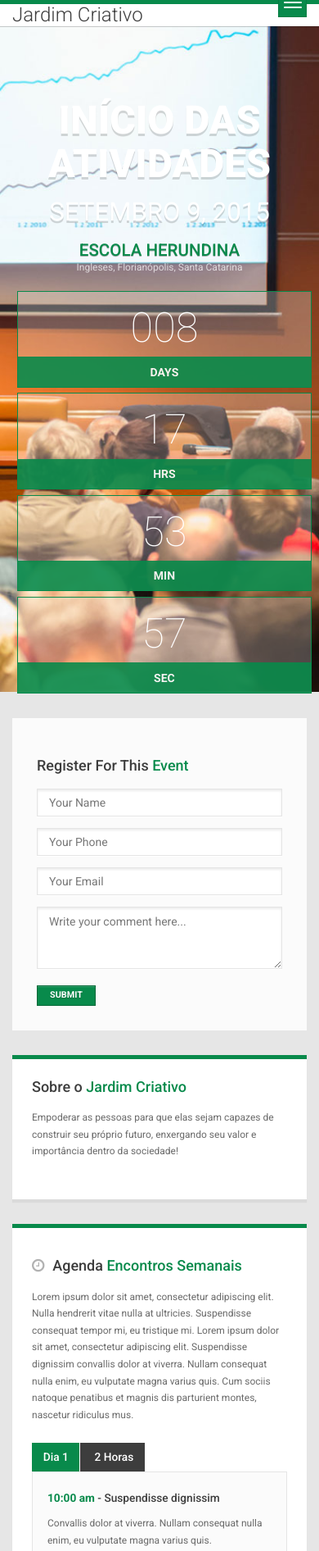
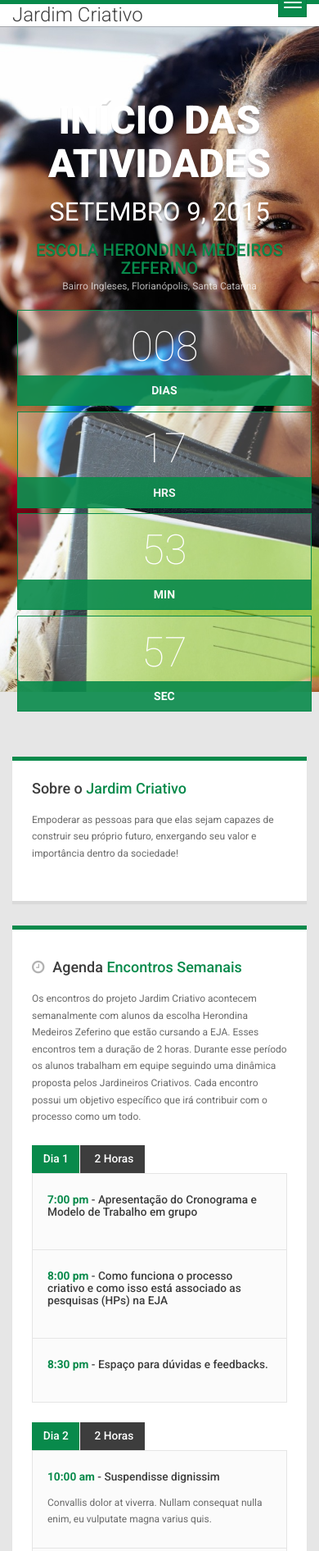
Before and after one commit to danieloliveira079/jardim-criativo, a plain HTML site: page index.html in a window 390 px wide. Shown: the top 1892 px of the page at 82% size. Drawn offline with Linux system fonts and the light colour scheme; some packages are replaced by stand-ins of ours.

Commit message:
Alterando conteúdo

```diff
--- a/index.html
+++ b/index.html
@@ -3,7 +3,7 @@
 <head>
 <meta charset="utf-8">
 <meta http-equiv="X-UA-Compatible" content="IE=Edge,chrome=1">
-<title>:: OnEvent - Special Event Landing Page Template ::</title>
+<title>Jardim Criativo</title>
 <meta name="description" content="Projeto Jardim Criativo">
 <meta name="author" content="daniel.oliveira">
 
@@ -62,8 +62,8 @@
                 <li><a href="index.html#schedule" title="Schedule">Agenda</a></li>
                 <li><a href="index.html#speakers" title="Speakers">Voluntários</a></li>
                 <li><a href="index.html#partners" title="Partners">Parceiros</a></li>
-                <li><a href="index.html#faq" title="FAQ">FAQ</a></li>
-                <li><a href="index.html#pricing" title="Pricing">Pricing</a></li>
+                <li><a href="index.html#faq" title="FAQ">Perguntas Frequentes</a></li>
+              <!--  <li><a href="index.html#help" title="Help">Quero ajudar</a></li> -->
                 <li><a href="index.html#venue" title="Venue">Onde</a></li>
                 <li><a href="index.html#footer" title="Subscribe to Our Newsletter">Notícias</a></li>
               </ul>
@@ -88,31 +88,11 @@
           		<div class="text-center">
                     <div class="venue">
                     	<h1>Início das Atividades<br><small>Setembro 9, 2015</small></h1>
-                      	<h2>Escola Herundina</h2>
-                      	<p class="text-muted">Ingleses, Florianópolis, Santa Catarina</p>
+                      	<h2>Escola Herondina Medeiros Zeferino</h2>
+                      	<p class="text-muted">Bairro Ingleses, Florianópolis, Santa Catarina</p>
                     </div>
                     <div class="countdown styled"></div>
-                    <a href="index.html#" title="Register For This Event" class="btn register-trigger"><i class="fa fa-plus-circle"></i> Register For this event</a>
-                    <form id="register" method="post" action="http://www.dezinethemes.com/envato/onevent/v3/02/form/register.php">
-                    <div class="field-wrapper">
-                        <h3 class="regHeading">Register For This <span>Event</span></h3>
-                        <div class="row">
-                          <div class="col-md-4 form-row">
-                            <input type="text" class="form-control" id="name" name="name" placeholder="Your Name" />
-                          </div>
-                          <div class="col-md-4 form-row">
-                            <input type="tel" class="form-control" id="phone" name="phone" placeholder="Your Phone" />
-                          </div>
-                          <div class="col-md-4 form-row">
-                            <input type="email" class="form-control" id="email" name="email" placeholder="Your Email" />
-                          </div>
-                          </div>
-                          <div class="form-row clearfix">
-                            <textarea cols="60" rows="3" id="comment" name="comment" class="form-control" placeholder="Write your comment here..."></textarea>
-                          </div>
-                          <input type="submit" value="Submit" class="btn btn-custom btn-lg" id="submit" name="submit" />
-                     </div>
-                    </form>
+
             	</div>
       </header>
    </div>
@@ -166,25 +146,25 @@
       <div class="tab-content">
         <div class="tab-pane active" id="event-schedule">
           <h3><i class="fa fa-clock-o"></i> Agenda <span>Encontros Semanais</span></h3>
-          <p>Lorem ipsum dolor sit amet, consectetur adipiscing elit. Nulla hendrerit vitae nulla at ultricies. Suspendisse consequat tempor mi, eu tristique mi.
-            Lorem ipsum dolor sit amet, consectetur adipiscing elit. Suspendisse dignissim convallis dolor at viverra. Nullam consequat nulla enim, eu vulputate magna varius quis.
-            Cum sociis natoque penatibus et magnis dis parturient montes, nascetur ridiculus mus. </p>
+          <p>Os encontros do projeto Jardim Criativo acontecem semanalmente com alunos da escolha Herondina Medeiros Zeferino que estão cursando a EJA. Esses encontros tem a duração de 2 horas.
+            Durante esse período os alunos trabalham em equipe seguindo uma dinâmica proposta pelos Jardineiros Criativos. Cada encontro possui um objetivo específico que irá contribuir com o processo como um todo.
+
+          </p>
           <div class="row clearfix">
 
             <div class="col-md-4 col-sm-12 schedule-box">
               <h6 class="section-head"><span>Dia 1</span> 2 Horas</h6>
               <ul class="activities">
                 <li>
-                  <h6><strong>10:00 am</strong> - Suspendisse dignissim </h6>
-                  <p>Convallis dolor at viverra. Nullam consequat nulla enim, eu vulputate magna varius quis.</p>
+                  <h6><strong>7:00 pm</strong> - Apresentação do Cronograma e Modelo de Trabalho em grupo</h6>
                 </li>
                 <li>
-                  <h6><strong>12:30 pm</strong> - Lunch Time </h6>
-                  <p>Convallis dolor at viverra. Nullam consequat nulla enim, eu vulputate magna varius quis.</p>
+                  <h6><strong>8:00 pm</strong> - Como funciona o processo criativo e como isso está associado as pesquisas (HPs) na EJA </h6>
+
                 </li>
                 <li>
-                  <h6><strong>1:30 pm</strong> - Lorem Ipsum Dolor </h6>
-                  <p>Convallis dolor at viverra. Nullam consequat nulla enim, eu vulputate magna varius quis.</p>
+                  <h6><strong>8:30 pm</strong> - Espaço para dúvidas e feedbacks.</h6>
+
                 </li>
               </ul>
             </div>
@@ -771,7 +751,7 @@
 <!--END-FAQ-->
 
 <!--BEGIN-PRICING-->
-<section id="pricing" class="page-block">
+<!-- <section id="help" class="page-block">
   <div class="container">
       <div class="section clearfix">
 
@@ -830,7 +810,7 @@
 
      </div>
   </div>
-</section>
+</section> -->
 <!--END-PRICING-->
 
 <!--BEGIN-VENUE-->
--- a/js/custom.js
+++ b/js/custom.js
@@ -54,9 +54,9 @@
 			$.backstretch([
 
 			  // you can additional images in here with comma separated values
-			  "../img/slider/slide1.jpg",
-			  "../img/slider/slide2.jpg",
-			  "../img/slider/slide3.jpg"
+			  "../img/slider/slide_03.jpg",
+			  "../img/slider/slide_02.jpg",
+			  "../img/slider/slide_01.jpg"
 
 			  ], {
 				fade: 1000,
--- a/js/onevent.js
+++ b/js/onevent.js
@@ -148,9 +148,9 @@ $(document).ready(function() {
           render: function(data) {
 			  var years = this.leadingZeros(data.years, 2);
 			  if (years != '00') {
-            $(this.el).html("<div><span>" + this.leadingZeros(data.years, 2) + " </span><strong>years</strong></div><div><span>" + this.leadingZeros(data.days, 3) + " </span><strong>days</strong></div><div><span>" + this.leadingZeros(data.hours, 2) + "  </span><strong>hrs</strong></div><div><span>" + this.leadingZeros(data.min, 2) + "</span><strong>min</strong></div><div><span>" + this.leadingZeros(data.sec, 2) + " </span><strong>sec</strong></div>");
+            $(this.el).html("<div><span>" + this.leadingZeros(data.years, 2) + " </span><strong>anos</strong></div><div><span>" + this.leadingZeros(data.days, 3) + " </span><strong>dias</strong></div><div><span>" + this.leadingZeros(data.hours, 2) + "  </span><strong>hrs</strong></div><div><span>" + this.leadingZeros(data.min, 2) + "</span><strong>min</strong></div><div><span>" + this.leadingZeros(data.sec, 2) + " </span><strong>sec</strong></div>");
 			  } else {
-			  $(this.el).html("<div><span>" + this.leadingZeros(data.days, 3) + " </span><strong>days</strong></div><div><span>" + this.leadingZeros(data.hours, 2) + "  </span><strong>hrs</strong></div><div><span>" + this.leadingZeros(data.min, 2) + "</span><strong>min</strong></div><div><span>" + this.leadingZeros(data.sec, 2) + " </span><strong>sec</strong></div>");
+			  $(this.el).html("<div><span>" + this.leadingZeros(data.days, 3) + " </span><strong>dias</strong></div><div><span>" + this.leadingZeros(data.hours, 2) + "  </span><strong>hrs</strong></div><div><span>" + this.leadingZeros(data.min, 2) + "</span><strong>min</strong></div><div><span>" + this.leadingZeros(data.sec, 2) + " </span><strong>sec</strong></div>");
 			  }
           }
         });
```
Also changed, not shown: img/slider/slide_01.jpeg (added), img/slider/slide_01.jpg (added), img/slider/slide_02.jpg (added), img/slider/slide_03.jpeg (added), img/slider/slide_03.jpg (added).
